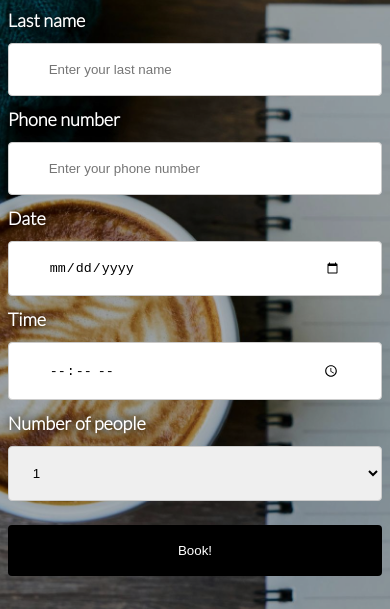
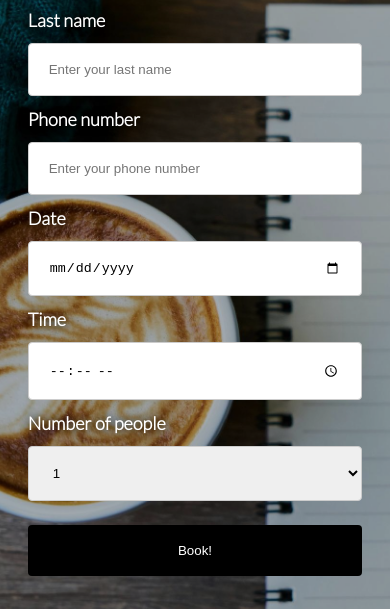
Before and after one commit to AndyJames11/First-Project, a plain HTML site: page cafe-booking.html in a window 390 px wide. Shown: the part 197-806 px from the top of the page. Drawn offline with nearby package versions, Linux system fonts and the light colour scheme.

Commit message:
Booking form now displays correctly when page is resized. Should also work as intended on most mobile devices

```diff
--- a/booking-styles.css
+++ b/booking-styles.css
@@ -182,6 +182,11 @@ label {
   text-shadow: 0 0 10px black;
 }
 
+.form-group {
+  width: 200%;
+  transform: translateX(-25%);
+}
+
 input, select {
   width: 100%;
   padding: 18px 20px;
@@ -216,10 +221,29 @@ input[type=submit]:hover {
   }
 }
 
-@media (max-width: 600px) {
-    input {
-        padding: 18px 40px;
-    }
+@media (max-height: 667px) {
+  input, select {
+    padding-bottom: 5px;
+    padding-top: 5px;
+    margin-top: 5px;
+  }
+
+  label {
+    padding-top: 0;
+    margin-top: 0;
+  }
+}
+
+@media (max-width: 700px) {
+  input, select {
+    width: 100%;
+  }
+
+  .form-group {
+    width: 100%;
+    transform: translateX(0);
+  }
+
 }
 
 
```
